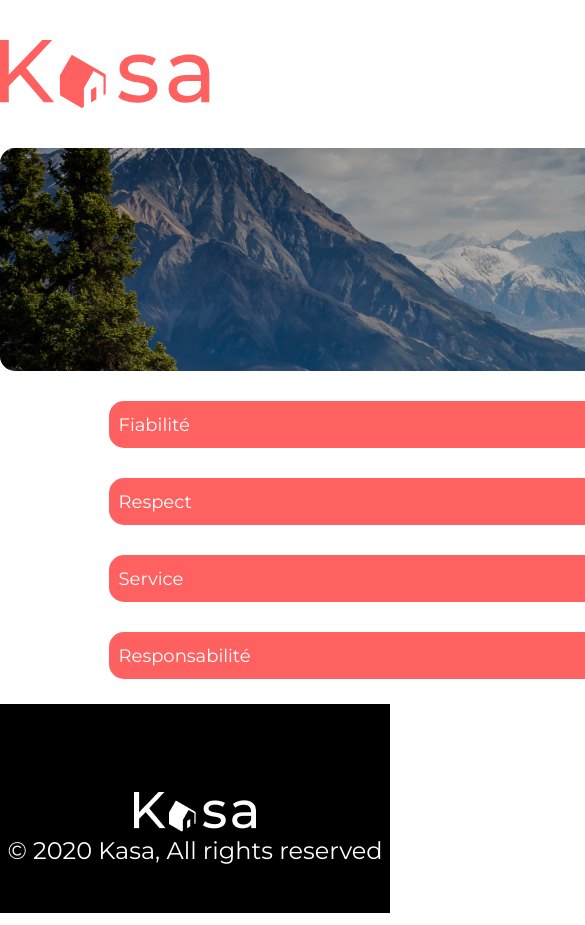
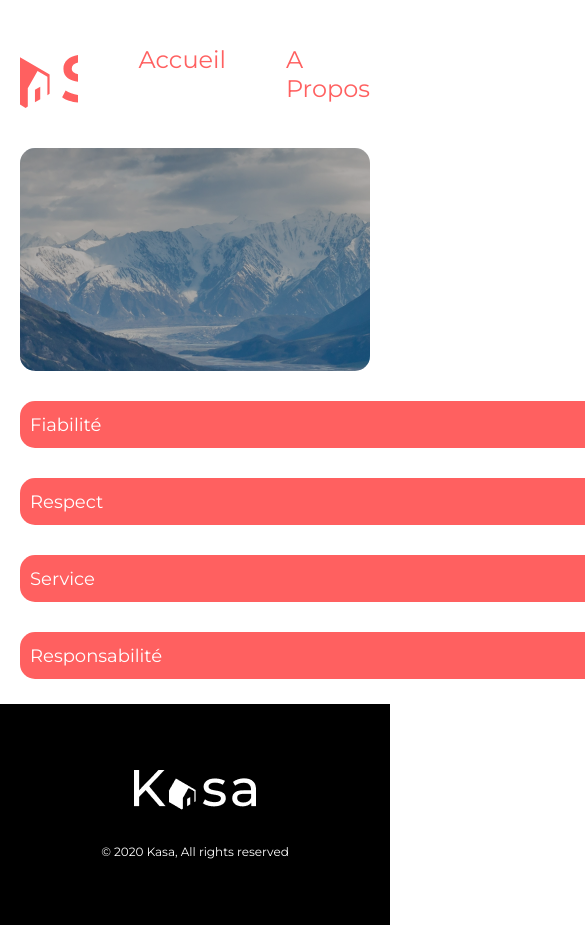
Before and after one commit to rayhearth/P11_Kasa_03082022, a React (Create React App) app: page /about-us in a window 390 px wide. Shown: the top 925 px of the page, 585 px wide, since content can reach past the window. Built offline with nearby package versions, Linux system fonts and the light colour scheme.

Commit message:
responsive work

```diff
--- a/src/assets/sass/base/_reset.scss
+++ b/src/assets/sass/base/_reset.scss
@@ -5,27 +5,40 @@
     box-sizing: border-box;
 }
 
-body{
-    font-family: 'Montserrat', sans-serif;
+#root {
+    display: flex; flex-direction: column;
     min-height: 100vh;
 }
 
-.main{
-    margin: 0 auto;
-    width: 1240px;
+body {
+    font-family: "Montserrat", sans-serif;
+    min-height: 100vh;
+    font-size: 1.125rem;
 }
 
-h1, h2, h3, h4, h5, h6, p {
-    margin: 0;
-    font-size: inherit;
-    font-weight: normal;
+.main {
+    margin: 0 auto;
+    max-width: 77.5rem;
+    width: 100%;
+    @media screen and (max-width:1280px) {
+        padding: 0 6.25rem;
+    }
+    @media screen and (max-width:1024px) {
+        padding: 0 3rem;
+    }
+    @media screen and (max-width:425px) {
+        padding: 0 1.25rem;
+    }
 }
 
-ul, ol, li {
-   margin:0;
-   padding: 0;
-   text-indent: 0;
-   list-style: none;
+
+ul,
+ol,
+li {
+    margin: 0;
+    padding: 0;
+    text-indent: 0;
+    list-style: none;
 }
 
 a {
--- a/src/assets/sass/components/_appartCards.scss
+++ b/src/assets/sass/components/_appartCards.scss
@@ -1,18 +1,36 @@
 article {
     position: relative;
-    width: 340px;
+    &:before {
+        content: "";
+        position: absolute;
+        top: 0;
+        right: 0;
+        bottom: 0;
+        left: 0;
+        border-radius: $border;
+        background: linear-gradient(180deg, rgba(white, 0) 50%, rgba(black, 0.8) 100%);
+        aspect-ratio: 1/1;
+        @media screen and (max-width: 425px) {
+            aspect-ratio: 4/3;
+        }
+    }
+    // width: 21.25rem;
     img {
         border-radius: $border;
-        height: 344px;
+        aspect-ratio: 1/1;
         object-fit: cover;
         width: 100%;
+        @media screen and (max-width: 425px) {
+            aspect-ratio: 4/3;
+        }
     }
     h2 {
         color: white;
-        bottom: 20px;
-        left: 20px;
+        bottom: 1.25rem;
+        left: 1.25rem;
         position: absolute;
-        font-size: 18px;
-        width: 300px;
+        font-size: 1.125rem;
+        font-weight: 500;
+        width: 18.75rem;
     }
 }
--- a/src/assets/sass/components/_banner.scss
+++ b/src/assets/sass/components/_banner.scss
@@ -22,8 +22,9 @@
     }
     h1 {
         color: white;
-        font-size: 48px;
+        font-size: 3rem;
         position: absolute;
         z-index: 10;
+        font-weight: 500;
     }
 }
--- a/src/assets/sass/components/_dropdown.scss
+++ b/src/assets/sass/components/_dropdown.scss
@@ -1,25 +1,25 @@
 .dropDown {
     display: flex;
     flex-direction: column;
-    border-radius: 5px;
+    border-radius: 0.313rem;
     width: 100%;
-    margin-bottom: 25px;
+    margin-bottom: 1.563rem;
     .dropHeader {
         cursor: pointer;
         background-color: $red;
-        height: 47px;
+        height: 2.938rem;
         width: 100%;
         position: relative;
         display: flex;
         align-items: center;
         justify-content: space-between;
-        border-radius: 15px;
+        border-radius: $border;
         color: white;
-        font-size: 18px;
-        padding: 0 10px;
+        font-size: 1.125rem;
+        padding: 0 0.625rem;
         img {
-            height: 32px;
-            width: 32px;
+            height: 2rem;
+            width: 2rem;
             transition: all 0.3s ease-in-out;
             // padding: 5px;
         }
@@ -28,11 +28,11 @@
         }
     }
     .text {
-        font-size: 18px;
+        font-size: 1.125rem;
         color: $red;
         background-color: $gray-light;
-        border-radius: 0 0 15px 15px;
+        border-radius: 0 0 0.938rem 0.938rem;
         padding: 50px 20px;
-        margin: -15px 0 15px 0;
+        margin: -0.938rem 0 0.938rem 0;
     }
 }
--- a/src/assets/sass/components/_slider.scss
+++ b/src/assets/sass/components/_slider.scss
@@ -3,30 +3,30 @@
     display: flex;
     align-items: center;
     .pictSlide {
-        height: 415px;
+        height: 25.938rem;
         width: 100%;
         img {
             width: 100%;
             height: 100%;
             object-fit: cover;
-            border-radius: 15px;
+            border-radius: $border;
         }
     }
     .btn {
         cursor: pointer;
         position: absolute;
-        height: 79px;
-        width: 46px;
+        height: 4.938rem;
+        width: 2.875rem;
         background: transparent;
         border: none;
-        text-indent: -3000px;
+        text-indent: -3000rem;
     }
     .prev,
     .next {
         display: flex;
         align-items: center;
         justify-content: center;
-        width: 50px;
+        width: 3.125rem;
         height: 100%;
     }
     .prev {
@@ -39,7 +39,7 @@
         position: absolute;
         bottom: 0;
         left: 50%;
-        font-size: 18px;
+        font-size: 1.125rem;
         color: white;
     }
 }
--- a/src/assets/sass/layout/_footer.scss
+++ b/src/assets/sass/layout/_footer.scss
@@ -1,20 +1,20 @@
 footer {
   background-color: black;
-  height: 209px;
+  padding: 4.125rem 3rem;
   display: flex;
   justify-content: center;
   section {
-    padding: 30px 0;
     display: flex;
     flex-direction: column;
     align-items: center;
     justify-content: center;
-    .logoW {
-      padding-top: 40px;
-    }
     p {
       color: white;
-      font-size: 24px;
+      font-size: 1.5rem;
+      padding-top: 1.8125rem;
+      @media screen and (max-width: 425px) {
+        font-size: 0.75rem;
+      }
     }
   }
 }
--- a/src/assets/sass/layout/_header.scss
+++ b/src/assets/sass/layout/_header.scss
@@ -5,19 +5,24 @@ header {
         align-items: center;
         justify-content: space-between;
         width: 100%;
-        padding: 40px 0;
+        padding: 2.5rem 0;
         .headerLogo {
-            width: 210px;
-            height: 68px;
+            width: 13.125rem;
+            height: 4.25rem;
+            img{
+                width: 100%;
+                height: 100%;
+                object-fit: cover;
+            }
         }
         ul {
             display: flex;
             li {
                 display: inline-block;
-                margin-right: 20px;
+                margin-left: 3.75rem;
                 a {
                     color: $red;
-                    font-size: 24px;
+                    font-size: 1.5rem;
                     transition: all 0.3s;
                     &::after {
                         display: block;
--- a/src/assets/sass/pages/aboutUs.scss
+++ b/src/assets/sass/pages/aboutUs.scss
@@ -1,12 +1,12 @@
 .aboutUs {
     .bannerAbout {
-        height: 223px;
+        height: 13.938rem;
         position: relative;
         img {
             width: 100%;
             height: 100%;
             object-fit: cover;
-            border-radius: 15px;
+            border-radius: $border;
         }
         &:before {
             content: "";
@@ -15,15 +15,15 @@
             right: 0;
             bottom: 0;
             left: 0;
-            border-radius: 15px;
+            border-radius: $border;
             background-color: rgba(0, 0, 0, 0.3);
         }
     }
     .container {
-        width: 1023px;
+        width: 63.938rem;
         margin: 0 auto;
         .dropDown {
-            margin-top: 30px;
+            margin-top: 1.875rem;
         }
     }
 }
--- a/src/assets/sass/pages/appartement.scss
+++ b/src/assets/sass/pages/appartement.scss
@@ -1,30 +1,29 @@
 .appartSection {
-    padding: 0 100px;
     .appartHeader {
         display: flex;
         align-items: center;
         justify-content: space-between;
-        margin-top: 45px;
+        margin-top: 2.813rem;
         .appartDesc {
             h1 {
-                font-size: 36px;
+                font-size: 2.25rem;
                 color: $red;
             }
             p {
                 color: $red;
-                font-size: 18px;
-                margin-top: 5px;
+                font-size: 1.125rem;
+                margin-top: 0.313rem;
             }
             ul {
                 display: flex;
                 align-items: center;
-                margin: 20px 0;
+                margin: 1.25rem 0;
                 li {
                     background-color: $red;
-                    border-radius: 15px;
-                    padding: 5px 15px;
-                    margin-right: 5px;
-                    font-size: 14px;
+                    border-radius: $border;
+                    padding: 0.313rem 0.938rem;
+                    margin-right: 0.313rem;
+                    font-size: 0.875rem;
                     color: white;
                 }
             }
@@ -34,14 +33,14 @@
                 display: flex;
                 align-items: center;
                 .hostName {
-                    font-size: 18px;
+                    font-size: 1.125rem;
                     color: $red;
-                    width: 93px;
+                    width: 5.813rem;
                     flex-wrap: wrap;
                 }
                 img {
-                    height: 64px;
-                    width: 64px;
+                    height: 4rem;
+                    width: 4rem;
                     border-radius: 100%;
                 }
             }
@@ -50,7 +49,7 @@
     .description {
         display: flex;
         justify-content: space-between;
-        gap: 20px;
+        gap: 1.25rem;
         width: 100%;
     }
 }
--- a/src/assets/sass/pages/error.scss
+++ b/src/assets/sass/pages/error.scss
@@ -6,19 +6,19 @@
     color: $red;
     font-weight: 500;
     line-height: 1.4;
-    padding-top: 150px;
+    padding-top: 9.375rem;
     h1 {
         font-size: 18rem;
         line-height: 1;
     }
     p {
         font-size: 2.25rem;
-        padding: 70px 0;
+        padding: 4.375rem 0;
     }
     a {
         color: $red;
         transition: all 0.3s;
-        padding: 70px 0;
+        padding: 4.375rem 0;
         &::after {
             display: block;
             content: "";
--- a/src/assets/sass/pages/home.scss
+++ b/src/assets/sass/pages/home.scss
@@ -1,13 +1,21 @@
 .home {
     border-radius: $border;
     section {
-        display: flex;
-        justify-content: space-between;
-        flex-wrap: wrap;
-        gap: 30px;
-        padding: 50px;
+        display: grid;
+        grid-template-columns: repeat(3, 1fr);
+        gap: 3.125rem;
+        padding: 3.125rem;
         background-color: $gray-light;
-        margin: 40px 0;
+        margin: 2.5rem 0;
         border-radius: $border;
+        @media screen and (max-width: 1280px) {
+            grid-template-columns: repeat(2, 1fr);
+        }
+        @media screen and (max-width: 425px) {
+            grid-template-columns: 1fr;
+            background-color: white;
+            gap: 1.25rem;
+            padding: 0;
+        }
     }
 }
```
